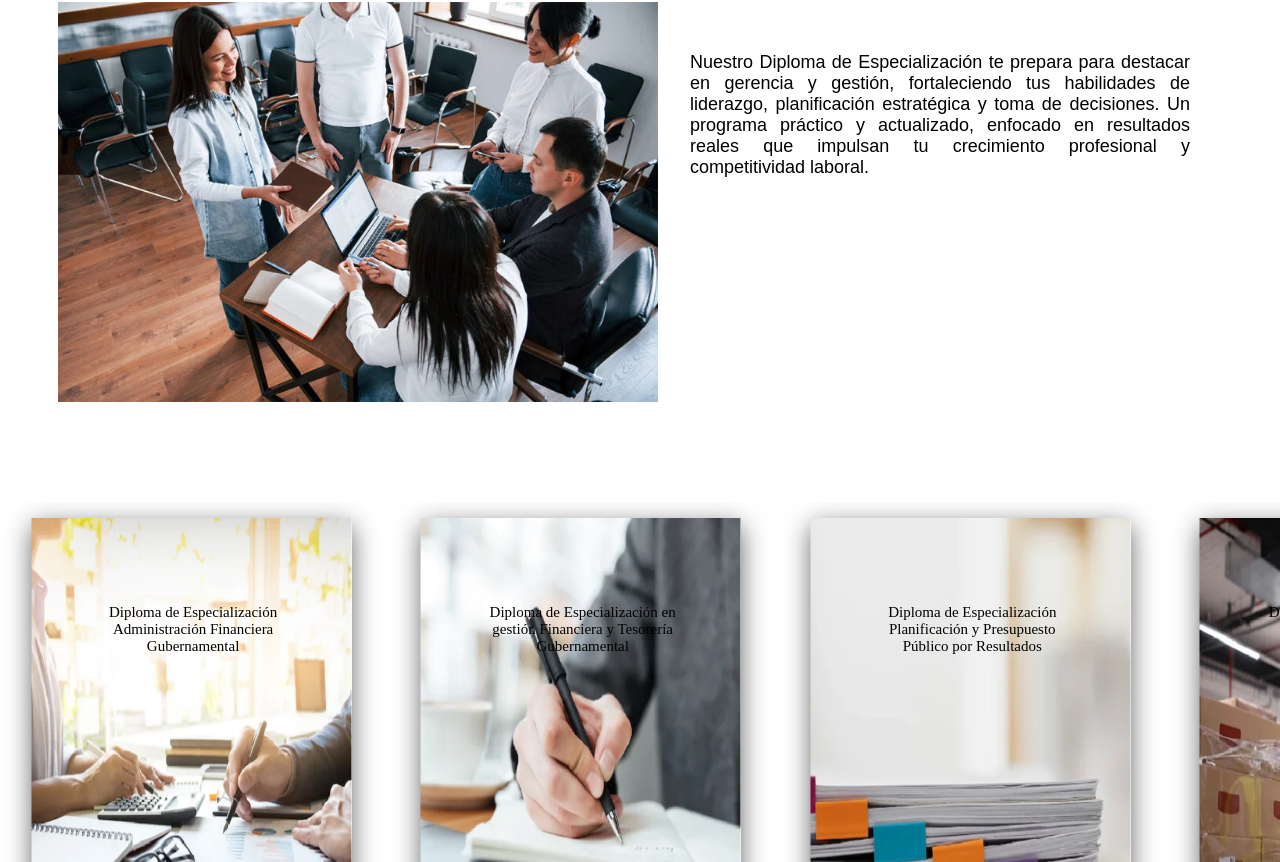
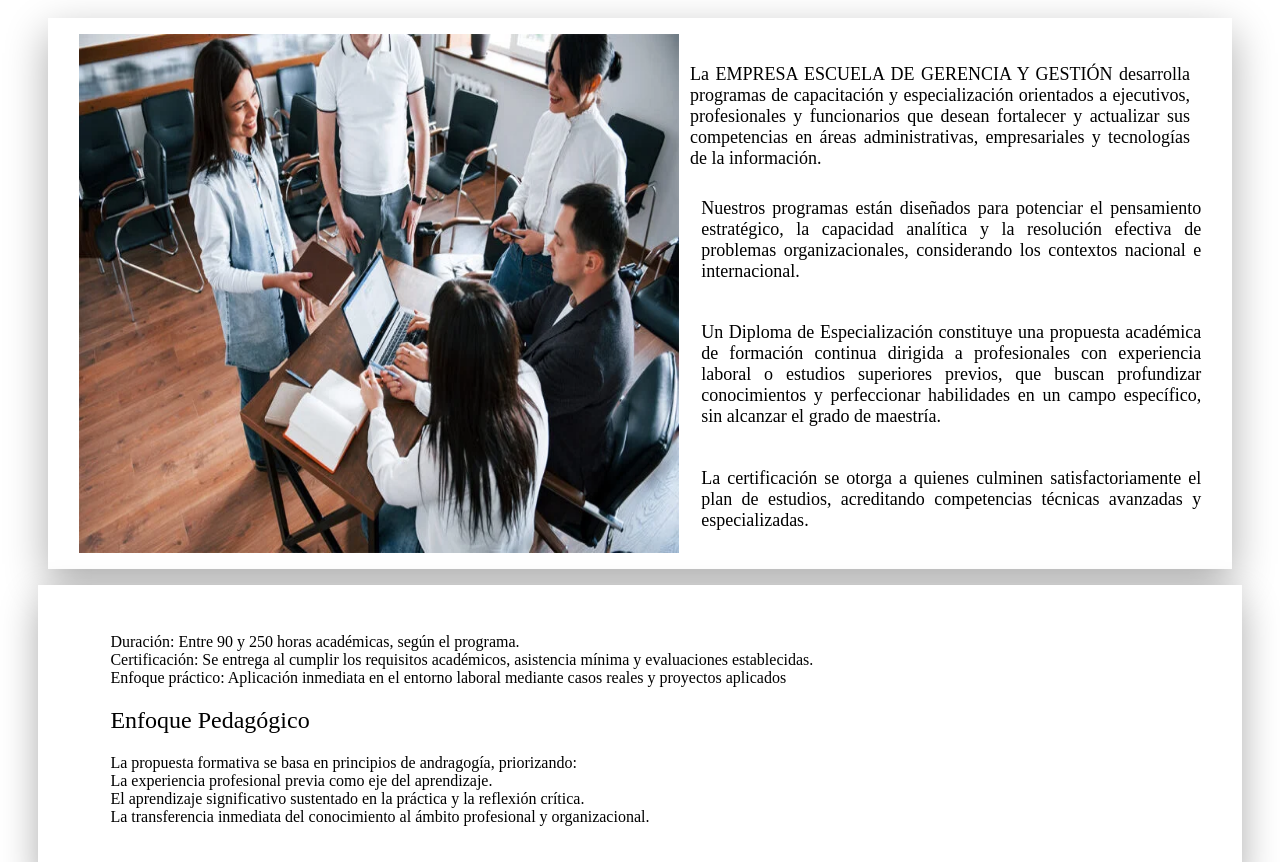
Before and after one commit to JLWhiter/mejora_frontend, a React (Create React App) app: page /diplomas in a window 1280 px wide. Shown: the part 538-1400 px from the top of the page. Built offline with nearby package versions, Linux system fonts and the light colour scheme.

Commit message:
mejora de diploma

```diff
--- a/src/contends/diplomas_especializados/diplomas.js
+++ b/src/contends/diplomas_especializados/diplomas.js
@@ -13,10 +13,46 @@ function Diplomas() {
             <div className='contenedor-txt-img'>
                 <img src='/uploads/port.jpg' alt='logo-img' className='logo-img-diplomas'/>
                 <p className='diploma-text'>
-                Nuestro Diploma de Especialización te prepara para destacar en gerencia y gestión,
-                fortaleciendo tus habilidades de liderazgo, planificación estratégica y toma de decisiones.
-                Un programa práctico y actualizado, enfocado en resultados reales que impulsan tu crecimiento profesional y competitividad laboral.
+                    La EMPRESA ESCUELA DE GERENCIA Y GESTIÓN desarrolla programas de capacitación y
+                    especialización orientados a ejecutivos, profesionales y funcionarios que desean
+                    fortalecer y actualizar sus competencias en áreas administrativas, empresariales
+                    y tecnologías de la información.
+                    <p>
+                    Nuestros programas están diseñados para potenciar el pensamiento estratégico, la
+                    capacidad analítica y la resolución efectiva de problemas organizacionales,
+                    considerando los contextos nacional e internacional.</p>
+                    <p>
+                    Un Diploma de Especialización constituye una propuesta académica de formación
+                    continua dirigida a profesionales con experiencia laboral o estudios superiores
+                    previos, que buscan profundizar conocimientos y perfeccionar habilidades en un
+                    campo específico, sin alcanzar el grado de maestría.</p>
+                     <p>
+                    La certificación se otorga a quienes culminen satisfactoriamente el plan de
+                    estudios, acreditando competencias técnicas avanzadas y especializadas.</p>
                 </p>
+            </div>
+            <div className='caracteristica-generales'>
+                <ul>
+                    <li>Duración: Entre 90 y 250 horas académicas, según el programa.</li>
+                    <li>Certificación: Se entrega al cumplir los requisitos académicos, asistencia mínima y evaluaciones establecidas.</li>
+                    <li>Enfoque práctico: Aplicación inmediata en el entorno laboral mediante casos reales y proyectos aplicados</li>
+                </ul>
+                <ul>
+                    <h2>Enfoque Pedagógico</h2>
+                    <li>
+                        La propuesta formativa se basa en principios de andragogía, priorizando:
+                    </li>
+                    <li>
+                        La experiencia profesional previa como eje del aprendizaje.
+                    </li>
+                    <li>
+                        El aprendizaje significativo sustentado en la práctica y la reflexión crítica.
+                    </li>
+                    <li>
+                        La transferencia inmediata del conocimiento al ámbito profesional y organizacional.
+                    </li>
+                </ul>
+
             </div>
             <div className='contendor-diplomado-curs' >
                 <div className='group'>
--- a/src/contends/programa-gest/curso-gest-publica.css
+++ b/src/contends/programa-gest/curso-gest-publica.css
@@ -70,6 +70,18 @@
     margin-top: 1rem;
     box-shadow: 0 15px 40px rgba(0, 0, 0, 0.331);
 }
+.caracteristica-generales{
+    max-width: 89%;
+    margin: 100px auto;
+    background-color: #ffffff;
+    padding: 2rem;
+    margin-top: 1rem;
+    box-shadow: 0 15px 35px rgba(0, 0, 0, 0.331);
+}
+.caracteristica-generales ul li{
+    font-family: 'robot','sans-serif';
+    font-weight: 300;
+}
 .logo-metodologia{
     align-items: center;
     display: flex;
--- a/src/contends/stylescss/diplomas.css
+++ b/src/contends/stylescss/diplomas.css
@@ -50,18 +50,26 @@
     display: flex;
     justify-content: center;
     align-content: center;
-    max-width: 100%;
-
+    margin: 100px auto;
+    max-width: 90%;
+    padding: 1rem;
+    margin-bottom: 0;
+    margin-top: 0;
+    columns: 2;
+    background-color: #ffffff;
+    margin-top: 1rem;
+    box-shadow: 0 15px 40px rgba(0, 0, 0, 0.331);
 }
 .contenedor-txt-img img {
     width: 600px;
     left: -10rem;
 }
-.diploma-text{
-    padding: 2rem;
+.contenedor-txt-img p{
+    padding: .7rem;
     width: 500px;
     text-align: justify;
     margin-bottom: 0px;
+    font-family: 'robot', 'sans-serif';
 }
 
 .contendor-diplomado-curs {
```
